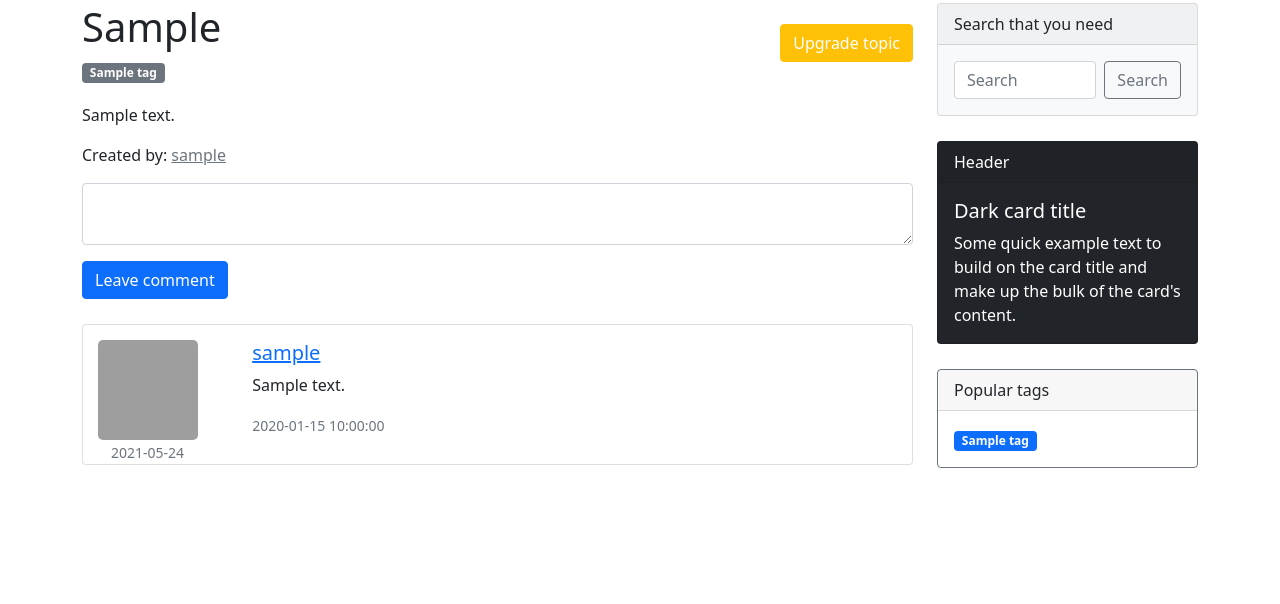
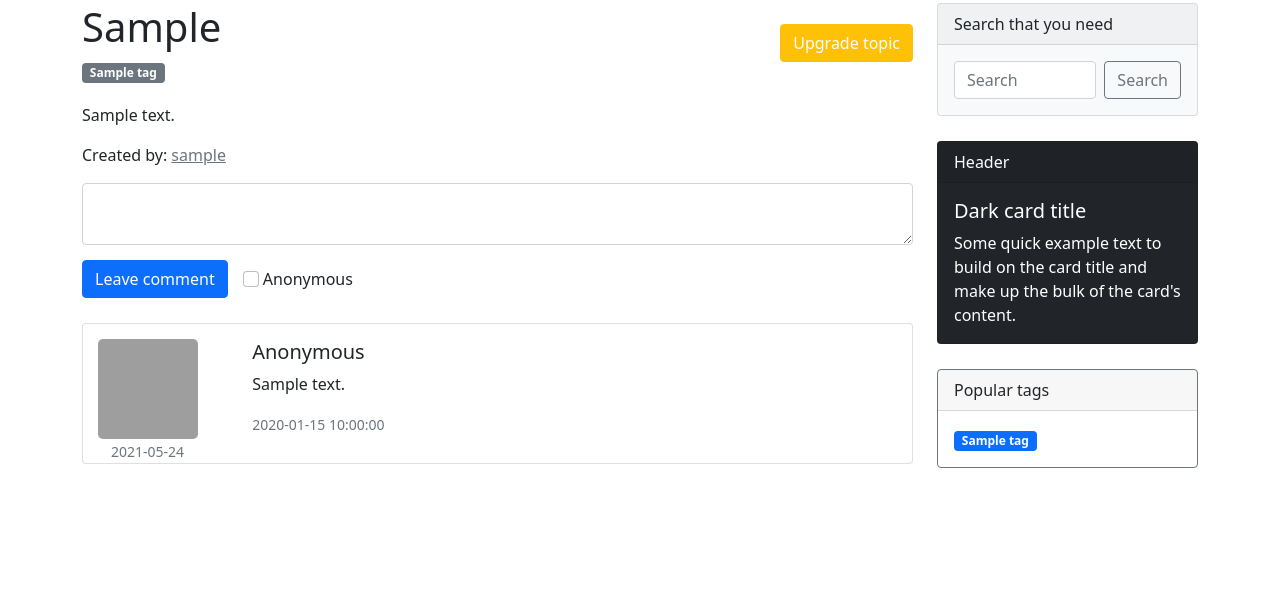
Before and after one commit to MuzykaAndrii/modern-flask-forum, a Flask app: a page that uses app/templates/forum/discussion.html in a window 1280 px wide. Shown: the part 78-682 px from the top of the page. Run offline with Flask 2, Linux system fonts and the light colour scheme; a user stored in the database is signed in; tables that the repository leaves empty hold one stand-in row (values such as "Sample post"); some libraries are stand-ins or nearby versions; grey boxes are pictures that could not be loaded.

Commit message:
implemented anonymous comments

```diff
--- a/TODO.txt
+++ b/TODO.txt
@@ -45,7 +45,7 @@
 
  - add pagination to needed pages
 
- - rebuild admin panel to moderators https://stackoverflow.com/questions/44710598/flask-admin-two-admin-panels
+ - rebuild admin panel to moderators https://stackoverflow.com/questions/31154120/how-can-i-both-register-blueprint-and-add-that-app-to-flask-admin
 
  - implement bread crumbs feature
 
--- a/app/AdminModelViews.py
+++ b/app/AdminModelViews.py
@@ -3,6 +3,11 @@ from flask_admin.contrib.sqla import ModelView
 from flask_login import current_user
 from slugify import slugify
 from wtforms import PasswordField
+
+class MyAdminIndexView(AdminIndexView):
+
+    def is_accessible(self):
+        return current_user.has_role('admin')
 
 class AdminAccess(ModelView):
     def is_accessible(self):
--- a/app/__init__.py
+++ b/app/__init__.py
@@ -10,7 +10,6 @@ from flask_admin import Admin
 from app.AdminModelViews import *
 
 from flask_caching import Cache
-
 
 app = Flask(__name__)
 app.config.from_object('config')
@@ -41,6 +40,3 @@ admin.add_view(ThemeModelView(Theme, db.session))
 admin.add_view(DiscussionModelView(Discussion, db.session))
 admin.add_view(TagModelView(Tag, db.session))
 admin.add_view(UserModelView(User, db.session))
-
-# use it on production within another cache settings in config file
-# app.run()
--- a/app/forms.py
+++ b/app/forms.py
@@ -1,5 +1,5 @@
 from flask_wtf import FlaskForm
-from wtforms import StringField, PasswordField, BooleanField, SubmitField, TextAreaField, HiddenField, SelectMultipleField
+from wtforms import StringField, PasswordField, BooleanField, SubmitField, TextAreaField, HiddenField, SelectMultipleField, BooleanField
 from flask_wtf.file import FileField, FileRequired, FileAllowed
 from wtforms.validators import DataRequired, Length, Email, EqualTo, ValidationError, Regexp
 from app.models import User
@@ -64,6 +64,7 @@ class CreateDiscussionForm(FlaskForm):
 class CreateCommentForm(FlaskForm):
     text = CKEditorField('You can leave comment here', validators=[DataRequired(message='This area is required'),
                                             Length(min=2, max=10000,message='Comment must be in range from 2 to 500 characters' )])
+    anonymous = BooleanField('Anonymous')
     submit = SubmitField('Leave comment')
 
 # add image form
--- a/app/models.py
+++ b/app/models.py
@@ -217,6 +217,7 @@ class Comment(DbMixin, db.Model):
     id = db.Column(db.Integer, primary_key = True, autoincrement=True)
     text = db.Column(db.Text, unique=True, nullable=False)
     written_at = db.Column(db.DateTime, default=dt.utcnow)
+    anonymous = db.Column(db.Boolean, default=False)
 
     # field needed to link this model with parent section
     discussion_id = db.Column(db.Integer, db.ForeignKey('discussion.id'), nullable=False)
@@ -224,10 +225,11 @@ class Comment(DbMixin, db.Model):
     # creator id prop
     creator_id = db.Column(db.Integer, db.ForeignKey('user.id'), nullable=False)
 
-    def __init__(self, text, discussion_id, creator_id):
+    def __init__(self, text, discussion_id, creator_id, anonymous=False):
         self.text = text
         self.discussion_id = discussion_id
         self.creator_id = creator_id
+        self.anonymous = anonymous
 
     def __repr__(self):
         return f"<Text: '{self.text}', author: {self.creator_id}"
--- a/app/templates/forum/discussion.html
+++ b/app/templates/forum/discussion.html
@@ -21,7 +21,8 @@
                 </div>
 
                 <div class="upd-topic">
-                    <a href="{{ url_for('edit_discussion', section_slug=section_slug, theme_slug=theme_slug, discussion_id=discussion_id) }}" style="color: white;" type="button" class="btn btn-warning">Upgrade topic</a>
+                    <a href="{{ url_for('edit_discussion', section_slug=section_slug, theme_slug=theme_slug, discussion_id=discussion_id) }}"
+                        style="color: white;" type="button" class="btn btn-warning">Upgrade topic</a>
 
                 </div>
 
@@ -31,7 +32,7 @@
 
             {# to avoid js injections #}
             {% set statement = '<' + 'script>' %}
-            <p style="margin-top: 20px;" >{{ discussion.text | replace(statement, '') | markup}}</p>
+            <p style="margin-top: 20px;">{{ discussion.text | replace(statement, '') | markup}}</p>
 
             <p class="card-text">Created by: <a href="{{ url_for('user_profile', user_id=discussion.creator.id) }}"
                     class="text-muted">{{discussion.creator.nickname}}</a></p>
@@ -51,7 +52,17 @@
                 <div class="input-group">
                     {{ form.text(class="form-control") }}
                 </div>
-                <button class="btn btn-primary mt-3" name="{{ form.submit.name }}" type="submit">Leave comment</button>
+                <div style="align-items: center; margin-top: 15px;" class="chk-fa d-flex">
+                    <button style="margin-right: 15px;" class="btn btn-primary" name="{{ form.submit.name }}" type="submit">Leave comment</button>
+                    <div style="display: inline-block; vertical-align: center;" class="chk">
+                        {{ form.anonymous(class='form-check-input', id='flexCheckDefault') }}
+                        <label class="form-check-label" for="flexCheckDefault">
+                            {{ form.anonymous.label }}
+                        </label>
+                    </div>
+
+                </div>
+
 
                 {% from 'layouts/_render_form_errors.html' import render_form_errors %}
                 {{ render_form_errors(form) }}
@@ -63,6 +74,31 @@
             {% endif %}
 
             {% for comment in comments %}
+
+            {% if comment.anonymous %}
+
+            <div class="card mb-3">
+                <div class="row g-0">
+                    <div class="col-md-2 user-info">
+
+                        <div class="img-wrapper">
+                            <img class="img-fluid user-icon" src="{{ config['ANON_AVATAR'] }}">
+                        </div>
+                        <div style="margin-left: 13px;">
+                            <small class="text-muted">{{ comment.creator.last_seen.date() }}</small>
+                        </div>
+                    </div>
+                    <div class="col-md-9">
+                        <div class="card-body">
+                            <h5 class="card-title">Anonymous</h5>
+                            <p class="card-text">{{ comment.text | replace(statement, '') | markup }}</p>
+                            <p class="card-text"><small class="text-muted">{{ comment.written_at }}</small></p>
+                        </div>
+                    </div>
+                </div>
+            </div>
+
+            {% else %}
 
             <div class="card mb-3">
                 <div class="row g-0">
@@ -86,6 +122,7 @@
                     </div>
                 </div>
             </div>
+            {% endif %}
 
             {% endfor %}
         </div>
--- a/app/views.py
+++ b/app/views.py
@@ -82,7 +82,8 @@ def create_comment(section_slug, theme_slug, discussion_id):
 
     if form.validate_on_submit():
         text = form.text.data
-        comment = Comment(text, discussion_id, current_user.id)
+        anonymous = form.anonymous.data
+        comment = Comment(text, discussion_id, current_user.id, anonymous)
         comment.save()
         flash('Comment created successfully', 'success')
 
--- a/config.py
+++ b/config.py
@@ -25,6 +25,7 @@ CACHE_DIR = 'cache/'
 
 USERS_PICS_DIR = '/static/images/users_avatars/'
 DEFAULT_AVATAR = USERS_PICS_DIR + 'default.jpg'
+ANON_AVATAR = USERS_PICS_DIR + 'anonymous.jpg'
 FILENAME_LENGTH = 8
 USERS_PICS_SIZE = (1000, 1000)
 
```
Also changed, not shown: migrations/versions/9e02980339d8_.py (added, +32 -0 lines), site.db.
